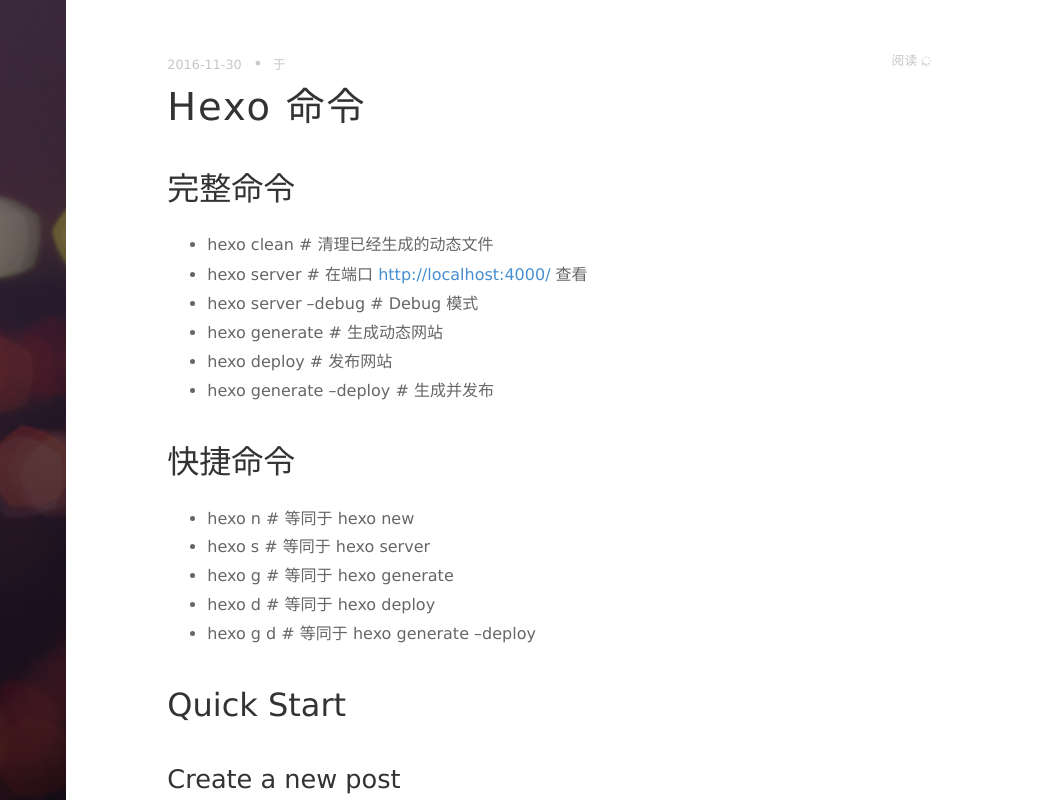
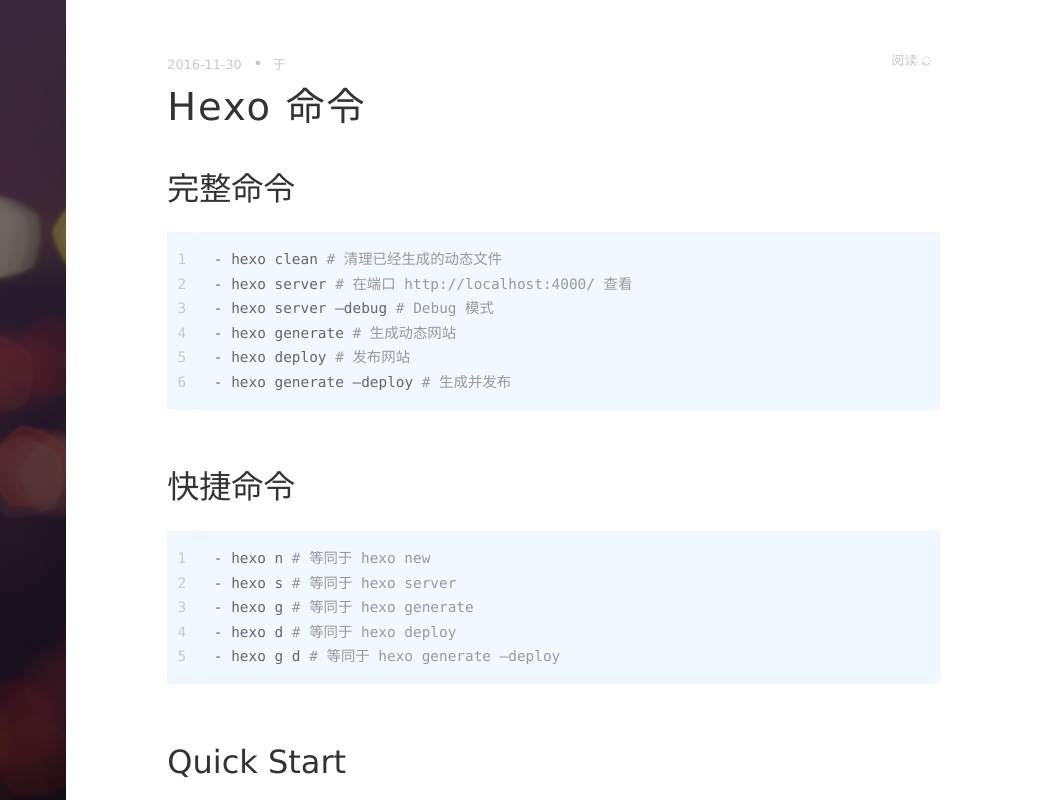
Before and after one commit to 286810/286810.github.io, a plain HTML site: page 2016/11/30/hello-world/index.html in a window 1280 px wide. Shown: the top 802 px of the page, 241-1280 px from the left. Drawn offline with nearby package versions, Linux system fonts and the light colour scheme; some packages are replaced by stand-ins of ours; a script that the page names is missing.

Commit message:
Site updated: 2016-12-05 13:44:26

```diff
--- a/2016/11/30/hello-world/index.html
+++ b/2016/11/30/hello-world/index.html
@@ -12,42 +12,18 @@
     <meta name="apple-mobile-web-app-status-bar-style" content="black-translucent">
     <meta name="viewport" content="width=device-width, initial-scale=1, maximum-scale=1">
 
-    <meta name="description" content="完整命令
-hexo clean # 清理已经生成的动态文件
-hexo server # 在端口 http://localhost:4000/ 查看
-hexo server –debug # Debug 模式
-hexo generate # 生成动态网站
-hexo deploy # 发布网站
-hexo generate –deploy # 生成并发布
-
-快捷命令
-hexo n # 等同于 hexo">
+    <meta name="description" content="完整命令123456- hexo clean # 清理已经生成的动态文件- hexo server # 在端口 http://localhost:4000/ 查看- hexo server –debug # Debug 模式- hexo generate # 生成动态网站- hexo deploy # 发布网站- hexo generate –deploy # 生成并发布
+快捷命令12345- h">
 
     <meta name="twitter:card" content="summary">
     <meta name="twitter:title" content="Hexo 命令 | Hexo">
-    <meta name="twitter:description" content="完整命令
-hexo clean # 清理已经生成的动态文件
-hexo server # 在端口 http://localhost:4000/ 查看
-hexo server –debug # Debug 模式
-hexo generate # 生成动态网站
-hexo deploy # 发布网站
-hexo generate –deploy # 生成并发布
-
-快捷命令
-hexo n # 等同于 hexo">
+    <meta name="twitter:description" content="完整命令123456- hexo clean # 清理已经生成的动态文件- hexo server # 在端口 http://localhost:4000/ 查看- hexo server –debug # Debug 模式- hexo generate # 生成动态网站- hexo deploy # 发布网站- hexo generate –deploy # 生成并发布
+快捷命令12345- h">
 
     <meta property="og:type" content="article">
     <meta property="og:title" content="Hexo 命令 | Hexo">
-    <meta property="og:description" content="完整命令
-hexo clean # 清理已经生成的动态文件
-hexo server # 在端口 http://localhost:4000/ 查看
-hexo server –debug # Debug 模式
-hexo generate # 生成动态网站
-hexo deploy # 发布网站
-hexo generate –deploy # 生成并发布
-
-快捷命令
-hexo n # 等同于 hexo">
+    <meta property="og:description" content="完整命令123456- hexo clean # 清理已经生成的动态文件- hexo server # 在端口 http://localhost:4000/ 查看- hexo server –debug # Debug 模式- hexo generate # 生成动态网站- hexo deploy # 发布网站- hexo generate –deploy # 生成并发布
+快捷命令12345- h">
 
 
     <meta name="author" content="John Doe">
@@ -173,21 +149,8 @@ hexo n # 等同于 hexo">
   </header>
 
   <section class="post">
-    <h2 id="完整命令"><a href="#完整命令" class="headerlink" title="完整命令"></a>完整命令</h2><ul>
-<li>hexo clean # 清理已经生成的动态文件</li>
-<li>hexo server # 在端口 <a href="http://localhost:4000/" target="_blank" rel="external">http://localhost:4000/</a> 查看</li>
-<li>hexo server –debug # Debug 模式</li>
-<li>hexo generate # 生成动态网站</li>
-<li>hexo deploy # 发布网站</li>
-<li>hexo generate –deploy # 生成并发布</li>
-</ul>
-<h2 id="快捷命令"><a href="#快捷命令" class="headerlink" title="快捷命令"></a>快捷命令</h2><ul>
-<li>hexo n # 等同于 hexo new</li>
-<li>hexo s # 等同于 hexo server</li>
-<li>hexo g # 等同于 hexo generate</li>
-<li>hexo d # 等同于 hexo deploy</li>
-<li>hexo g d # 等同于 hexo generate –deploy</li>
-</ul>
+    <h2 id="完整命令"><a href="#完整命令" class="headerlink" title="完整命令"></a>完整命令</h2><figure class="highlight bash"><table><tr><td class="gutter"><pre><div class="line">1</div><div class="line">2</div><div class="line">3</div><div class="line">4</div><div class="line">5</div><div class="line">6</div></pre></td><td class="code"><pre><div class="line">- hexo clean <span class="comment"># 清理已经生成的动态文件</span></div><div class="line">- hexo server <span class="comment"># 在端口 http://localhost:4000/ 查看</span></div><div class="line">- hexo server –debug <span class="comment"># Debug 模式</span></div><div class="line">- hexo generate <span class="comment"># 生成动态网站</span></div><div class="line">- hexo deploy <span class="comment"># 发布网站</span></div><div class="line">- hexo generate –deploy <span class="comment"># 生成并发布</span></div></pre></td></tr></table></figure>
+<h2 id="快捷命令"><a href="#快捷命令" class="headerlink" title="快捷命令"></a>快捷命令</h2><figure class="highlight bash"><table><tr><td class="gutter"><pre><div class="line">1</div><div class="line">2</div><div class="line">3</div><div class="line">4</div><div class="line">5</div></pre></td><td class="code"><pre><div class="line">- hexo n <span class="comment"># 等同于 hexo new</span></div><div class="line">- hexo s <span class="comment"># 等同于 hexo server</span></div><div class="line">- hexo g <span class="comment"># 等同于 hexo generate</span></div><div class="line">- hexo d <span class="comment"># 等同于 hexo deploy</span></div><div class="line">- hexo g d <span class="comment"># 等同于 hexo generate –deploy</span></div></pre></td></tr></table></figure>
 <h2 id="Quick-Start"><a href="#Quick-Start" class="headerlink" title="Quick Start"></a>Quick Start</h2><h3 id="Create-a-new-post"><a href="#Create-a-new-post" class="headerlink" title="Create a new post"></a>Create a new post</h3><figure class="highlight bash"><table><tr><td class="gutter"><pre><div class="line">1</div></pre></td><td class="code"><pre><div class="line">$ hexo new <span class="string">"My New Post"</span></div></pre></td></tr></table></figure>
 <p>More info: <a href="https://hexo.io/docs/writing.html" target="_blank" rel="external">Writing</a></p>
 <h3 id="Run-server"><a href="#Run-server" class="headerlink" title="Run server"></a>Run server</h3><figure class="highlight bash"><table><tr><td class="gutter"><pre><div class="line">1</div></pre></td><td class="code"><pre><div class="line">$ hexo server</div></pre></td></tr></table></figure>
```
Also changed, not shown: archives/2016/11/index.html (+2 -10 lines), archives/2016/index.html (+2 -10 lines), archives/index.html (+2 -10 lines), index.html (+2 -10 lines).
